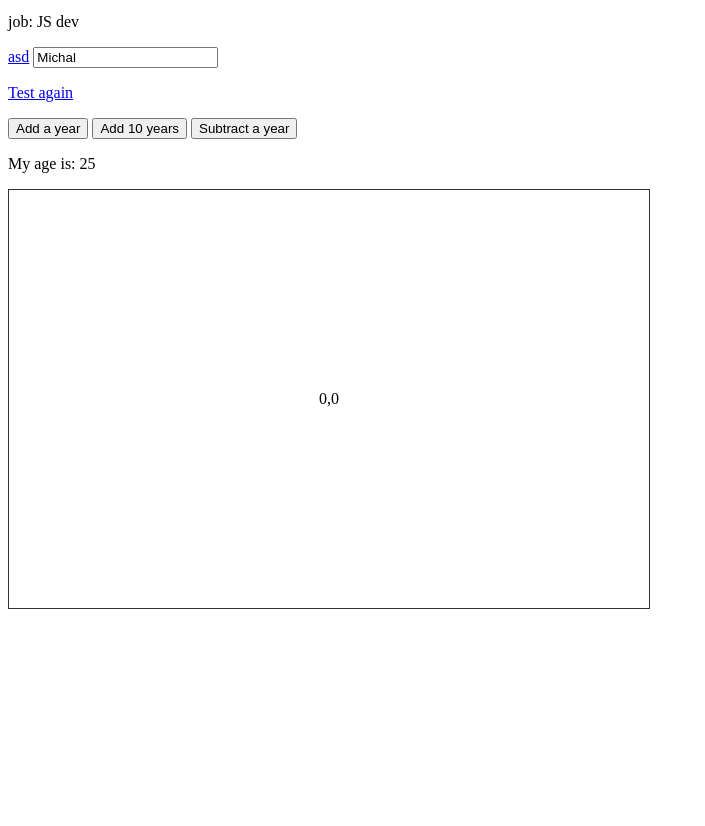
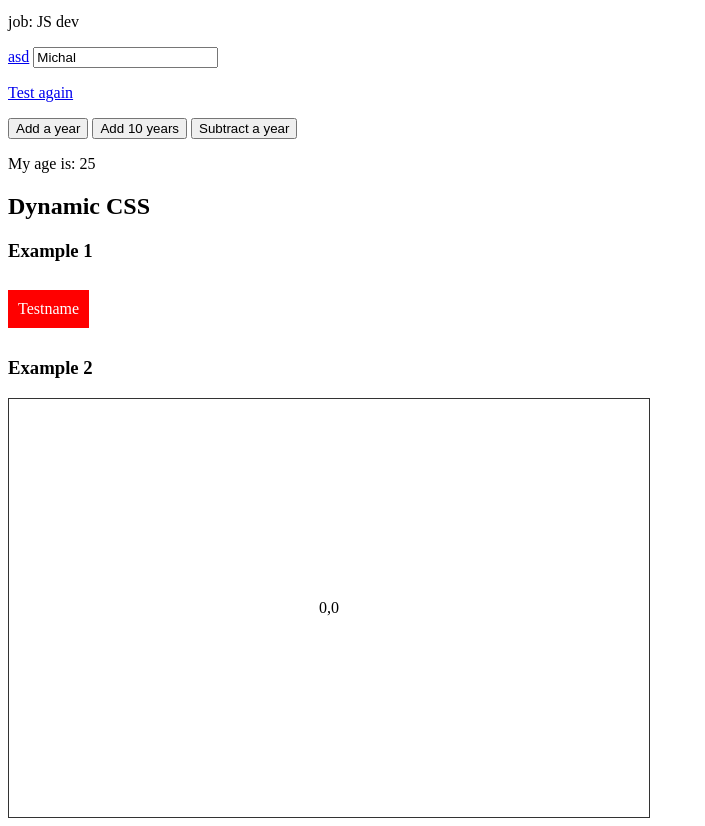
Before and after one commit to Yewhral/Vue.js-Discovering, a plain HTML site: page index.html in a window 1280 px wide. Shown: the part 101-927 px from the top of the page, without its empty margins (0-705 px from the left). Before the commit the page ends 800 px from the top, so only its background shows below. Drawn offline with nearby package versions, Linux system fonts and the light colour scheme.

Commit message:
Vue dynamic CSS part1

```diff
--- a/css/styles.css
+++ b/css/styles.css
@@ -2,9 +2,26 @@ h1 {
     color:yellowgreen;
 }
 
-#canvas{
+#canvas {
     width:600px;
     padding: 200px 20px;
     text-align: center;
     border: 1px solid #333;
 }
+
+span {
+    background: red;
+    display: inline-block;
+    padding: 10px;
+    color: #fff;
+    margin: 10px 0;
+}
+
+.availabile span {
+    background: green;
+}
+
+.nearby span:after {
+    content: "nearby";
+    margin-left: 10px;
+}
--- a/index.html
+++ b/index.html
@@ -19,6 +19,17 @@
     <button v-on:dblclick="add(10)"> Add 10 years</button>
     <button v-on:click="subtract(1)"> Subtract a year</button>
     <p>My age is: {{age}}</p>
+
+    <h2> Dynamic CSS</h2>
+    <h3> Example 1 </h3>
+    <div v-on:click="availabile =!availabile" v-bind:class="{availbile: availabile}">
+    <span>Testname</span>
+    </div>
+    <h3> Example 2 </h3>
+
+
+
+
     <div id="canvas" v-on:mousemove="updateXY">{{x}},{{y}}</div>
 </div>
 
--- a/js/app.js
+++ b/js/app.js
@@ -7,7 +7,8 @@ new Vue({
         websiteTag: '<a href="http//www.thenetninja.co.uk">Test again</a>',
         age: 25,
         x:0,
-        y:0
+        y:0,
+        availabile:true
     },
 
     methods:{
```
Also changed, not shown: 1 other file.
